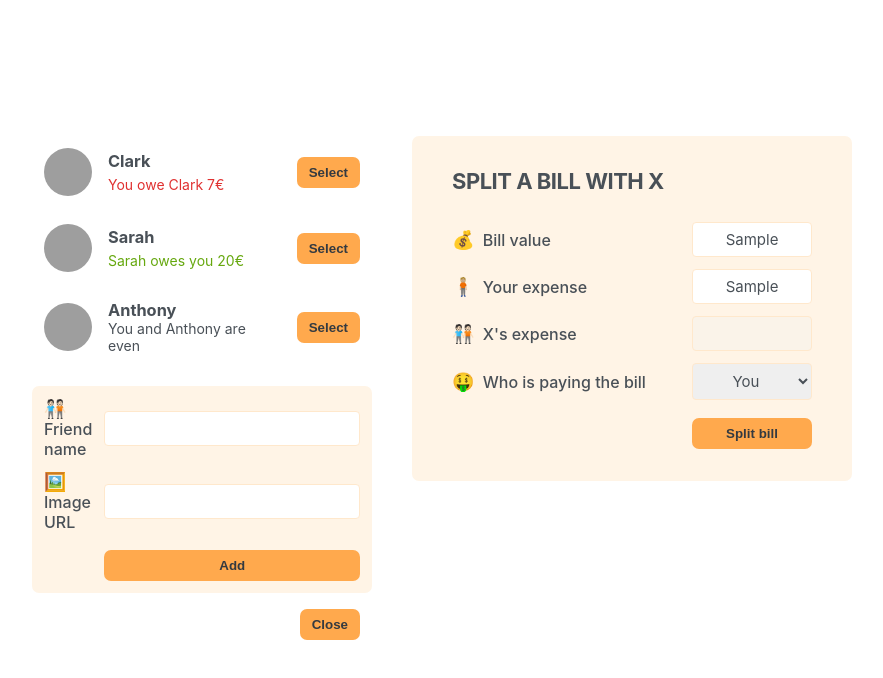
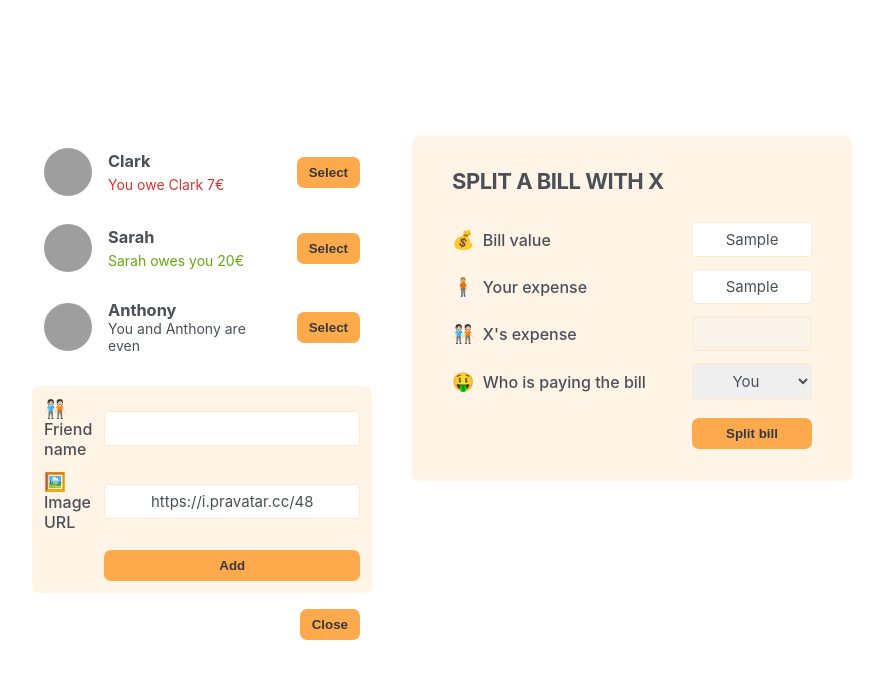
Before and after one commit to augustoqa/06-react-eat-n-split, a React (Create React App) app: page / in a window 1280 px wide. Both pictures are taken after typing "Sample", "Sample" into the empty fields and a click on the button "Add friend". Shown: the top 678 px of the page, without its empty margins (198-1081 px from the left). Built offline with nearby package versions, Linux system fonts and the light colour scheme; grey boxes are pictures that could not be loaded.

Commit message:
Add feature for add a new friend

```diff
--- a/src/App.js
+++ b/src/App.js
@@ -22,17 +22,23 @@
 ]
 
 export default function App() {
+  const [friends, setFriends] = useState(initialFriends)
   const [showAddFriend, setShowAddFriend] = useState(false)
 
   function handleShowAddFriend() {
     setShowAddFriend((show) => !show)
   }
 
+  function handleAddFriend(friend) {
+    setFriends((friends) => [...friends, friend])
+    setShowAddFriend(false)
+  }
+
   return (
     <div className='app'>
       <div className='sidebar'>
-        <FriendsList />
-        {showAddFriend && <FormAddFriend />}
+        <FriendsList friends={friends} />
+        {showAddFriend && <FormAddFriend onAddFriend={handleAddFriend} />}
         <Button onClick={handleShowAddFriend}>
           {showAddFriend ? 'Close' : 'Add friend'}
         </Button>
@@ -43,9 +49,7 @@
   )
 }
 
-function FriendsList() {
-  const friends = initialFriends
-
+function FriendsList({ friends }) {
   return (
     <ul>
       {friends.map((friend) => (
@@ -86,14 +90,44 @@
   )
 }
 
-function FormAddFriend() {
+function FormAddFriend({ onAddFriend }) {
+  const [name, setName] = useState('')
+  const [image, setImage] = useState('https://i.pravatar.cc/48')
+
+  function handleSubmit(e) {
+    e.preventDefault()
+
+    if (!name || !image) return
+
+    const id = crypto.randomUUID()
+    const newFriend = {
+      name,
+      image: `${image}?=${id}`,
+      balance: 0,
+      id,
+    }
+
+    onAddFriend(newFriend)
+
+    setName('')
+    setImage('https://i.pravatar.cc/48')
+  }
+
   return (
-    <form className='form-add-friend'>
+    <form className='form-add-friend' onSubmit={handleSubmit}>
       <label>🧑🏻‍🤝‍🧑🏻 Friend name</label>
-      <input type='text' />
+      <input
+        type='text'
+        value={name}
+        onChange={(e) => setName(e.target.value)}
+      />
 
       <label>🖼️ Image URL</label>
-      <input type='text' />
+      <input
+        type='text'
+        value={image}
+        onChange={(e) => setImage(e.target.value)}
+      />
 
       <Button>Add</Button>
     </form>
```
